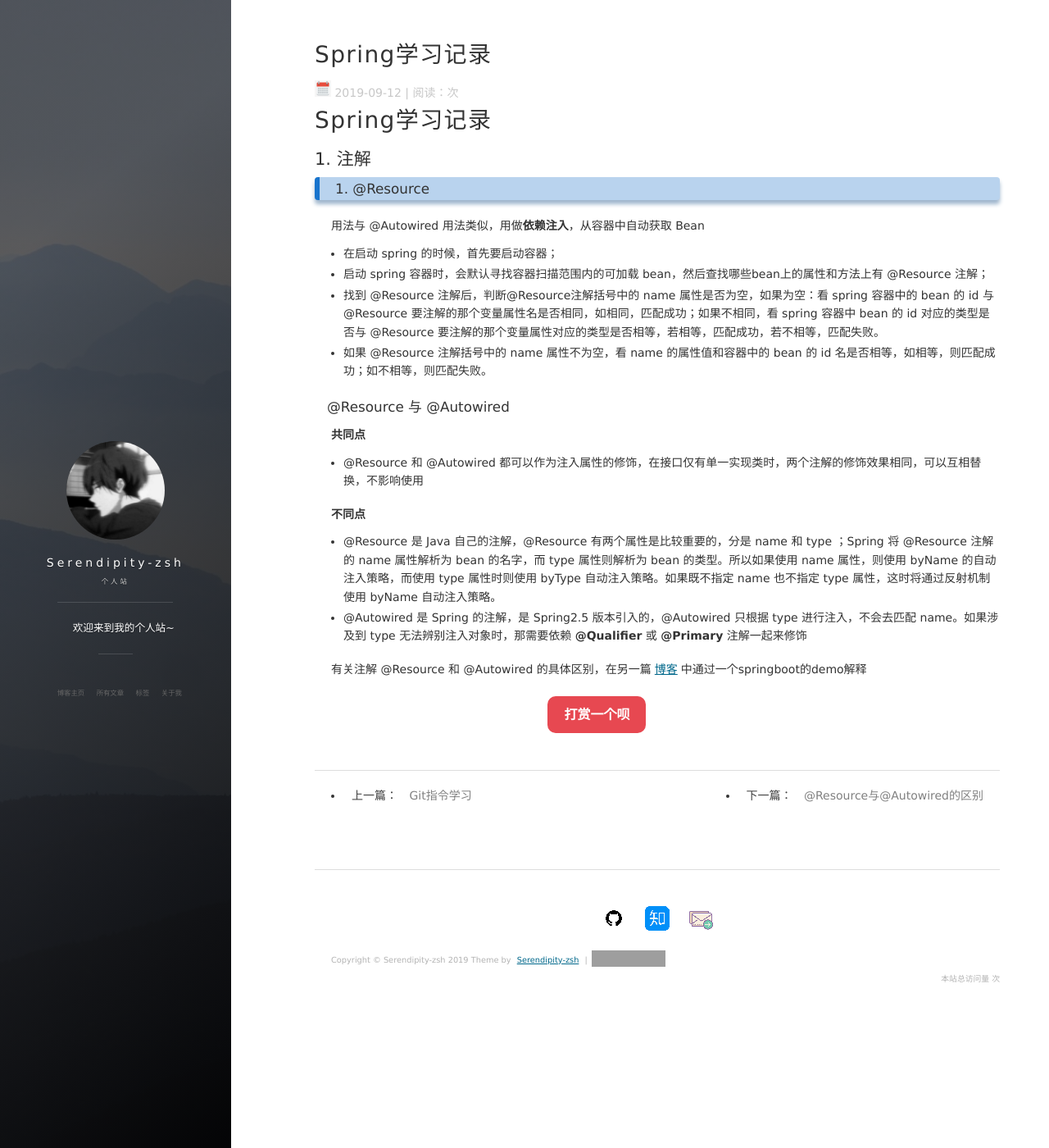
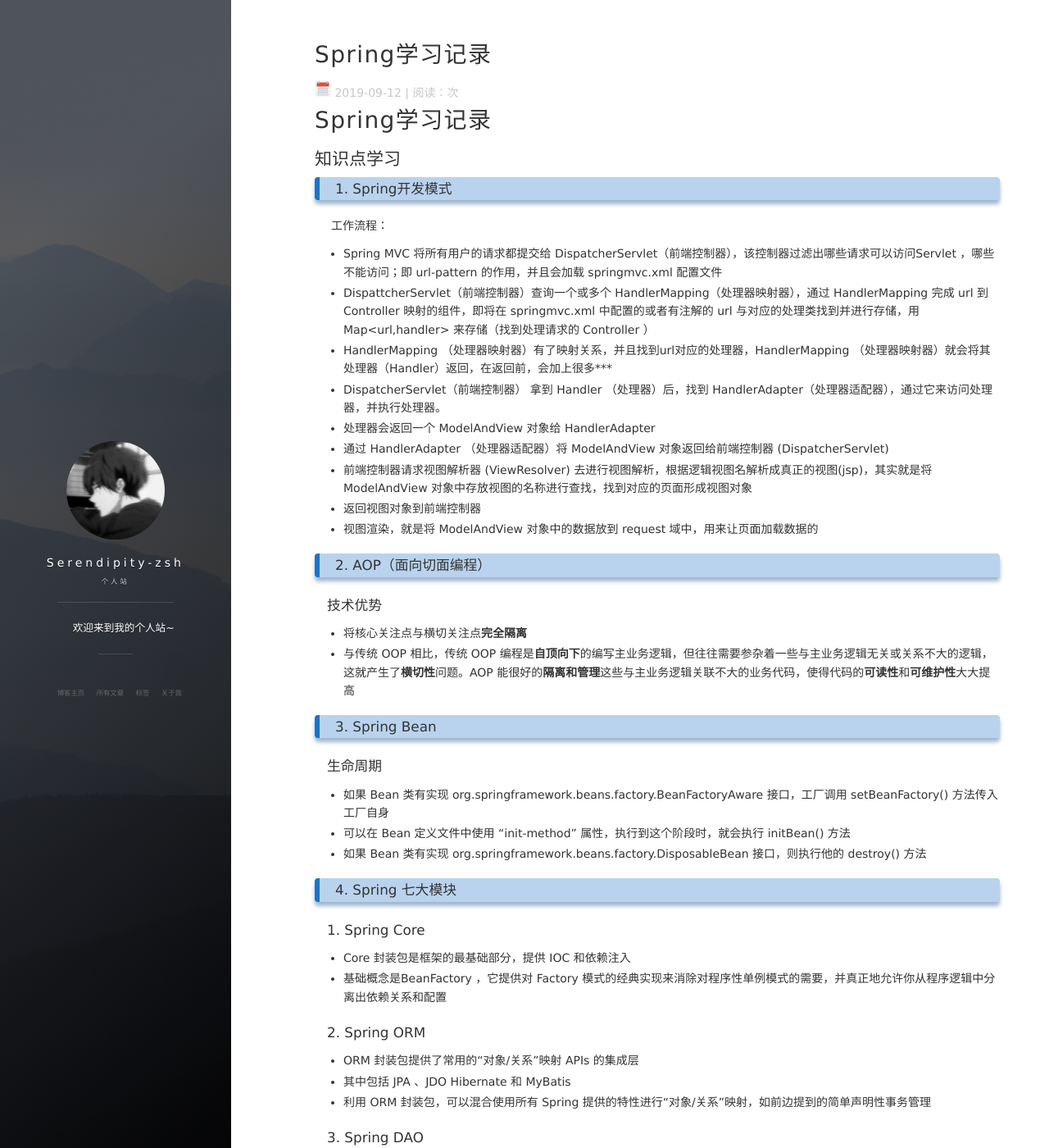
Before and after one commit to Serendipity-zsh/Serendipity-zsh.github.io, a Jekyll site: the page built from _posts/2019-09-12-Spring学习记录.md, in a window 1280 px wide and 1400 px high. Shown: the whole window at 82% size. Built offline with Jekyll 4.4.1, drawn with Linux system fonts in a browser that asks for light colours; nearby versions of some CDN libraries; comment, search, counter and statistics services are not loaded; some of the changed text lies outside the part shown; grey boxes are pictures that could not be loaded.

Commit message:
feat add Spring七大模块

```diff
--- a/_posts/2019-09-12-Spring学习记录.md
+++ b/_posts/2019-09-12-Spring学习记录.md
@@ -8,9 +8,105 @@
 
 # Spring学习记录
 
-## 1. 注解
+## 知识点学习
 
-### 1. @Resource
+### 1. Spring开发模式
+
+工作流程：
+
++ Spring MVC 将所有用户的请求都提交给 DispatcherServlet（前端控制器），该控制器过滤出哪些请求可以访问Servlet ，哪些不能访问；即 url-pattern 的作用，并且会加载 springmvc.xml 配置文件
++ DispattcherServlet（前端控制器）查询一个或多个 HandlerMapping（处理器映射器），通过 HandlerMapping 完成 url 到 Controller 映射的组件，即将在 springmvc.xml 中配置的或者有注解的 url 与对应的处理类找到并进行存储，用Map<url,handler> 来存储（找到处理请求的 Controller ）
++ HandlerMapping （处理器映射器）有了映射关系，并且找到url对应的处理器，HandlerMapping （处理器映射器）就会将其处理器（Handler）返回，在返回前，会加上很多***
++ DispatcherServlet（前端控制器） 拿到 Handler （处理器）后，找到 HandlerAdapter（处理器适配器），通过它来访问处理器，并执行处理器。
++ 处理器会返回一个 ModelAndView 对象给 HandlerAdapter
++ 通过 HandlerAdapter （处理器适配器）将 ModelAndView 对象返回给前端控制器 (DispatcherServlet)
++ 前端控制器请求视图解析器 (ViewResolver) 去进行视图解析，根据逻辑视图名解析成真正的视图(jsp)，其实就是将ModelAndView 对象中存放视图的名称进行查找，找到对应的页面形成视图对象
++ 返回视图对象到前端控制器
++ 视图渲染，就是将 ModelAndView 对象中的数据放到 request 域中，用来让页面加载数据的
+
+### 2. AOP（面向切面编程）
+
+#### 技术优势
+
++ 将核心关注点与横切关注点**完全隔离**
++ 与传统 OOP 相比，传统 OOP 编程是**自顶向下**的编写主业务逻辑，但往往需要参杂着一些与主业务逻辑无关或关系不大的逻辑，这就产生了**横切性**问题。AOP 能很好的**隔离和管理**这些与主业务逻辑关联不大的业务代码，使得代码的**可读性**和**可维护性**大大提高
+
+
+
+### 3. Spring Bean
+
+#### 生命周期
+
++ 如果 Bean 类有实现 org.springframework.beans.factory.BeanFactoryAware 接口，工厂调用 setBeanFactory() 方法传入工厂自身
++ 可以在 Bean 定义文件中使用 "init-method" 属性，执行到这个阶段时，就会执行 initBean() 方法
++ 如果 Bean 类有实现 org.springframework.beans.factory.DisposableBean 接口，则执行他的 destroy() 方法
+
+
+
+### 4. Spring 七大模块
+
+#### 1. Spring Core
+
++ Core 封装包是框架的最基础部分，提供 IOC 和依赖注入
++  基础概念是BeanFactory ，它提供对 Factory 模式的经典实现来消除对程序性单例模式的需要，并真正地允许你从程序逻辑中分离出依赖关系和配置
+
+
+
+#### 2. Spring ORM
+
++ ORM 封装包提供了常用的“对象/关系”映射 APIs 的集成层
++ 其中包括 JPA 、JDO  Hibernate 和 MyBatis
++ 利用 ORM 封装包，可以混合使用所有 Spring 提供的特性进行“对象/关系”映射，如前边提到的简单声明性事务管理
+
+#### 3. Spring DAO
+
++ Spring 提供对 JDBC 的支持，对 JDBC 进行封装，允许 JDBC 使用 Spring 资源，并能统一管理 JDBC事务，并不对 JDBC 进行实现
+
++ DAO (Data Access Object) 提供了JDBC 的抽象层
++ DAO 可消除冗长的 JDBC 编码和解析数据库厂商特有的错误代码
++ JDBC 封装包还提供了一种比编程性更好的声明性事务管理方法，不仅仅是实现了特定接口，而且对所有的 POJO （plain old Java objects）都适用
+
+
+
+#### 4. Spring Web
+
++ Spring中的 Web 包提供了基础的针对Web开发的集成特性
++ 例如多方文件上传
++ 利用Servlet listeners进行IOC容器初始化
++ 针对Web的ApplicationContext
++ 当与WebWork或Struts一起使用Spring时，这个包使Spring可与其他框架结合。
+
+
+
+#### 5. Spring Web MVC
+
++ Spring 中的 MVC 封装包提供了Web应用的 Model-View-Controller（MVC）实现
++ Spring的MVC框架并不是仅仅提供一种传统的实现，它提供了一种清晰的分离模型，在领域模型代码和Web Form之间。并且，还可以借助Spring框架的其他特性
+
+#### 6. Spring Context
+
++ 构建于 Core 封装包基础上的  Context 封装包，提供了一种框架式的对象访问方法，有点像 JNDI 注册器
++ Context 封装包的特性得自于 Beans 封装包，并添加了对国际化（I18N）的支持（例如资源绑定），事件传播，资源装载的方式和 Context 的透明创建，比如说通过Servlet容器。
+
+
+
+#### 7. Spring AOP
+
+Spring 的 AOP 封装包提供了符合 AOP Alliance 规范的面向方面的编程实现
+
+让你可以定义：
+
++ 例如方法拦截器（method-interceptors）和切点（pointcuts）
++ 从逻辑上讲，从而减弱代码的功能耦合，清晰的被分离开
++ 而且，利用 source-level 的元数据功能，还可以将各种行为信息合并到你的代码中
+
+
+
+## 源码解读
+
+### 1. 注解
+
+#### 1. @Resource
 
 用法与 @Autowired 用法类似，用做**依赖注入**，从容器中自动获取 Bean
 
```
